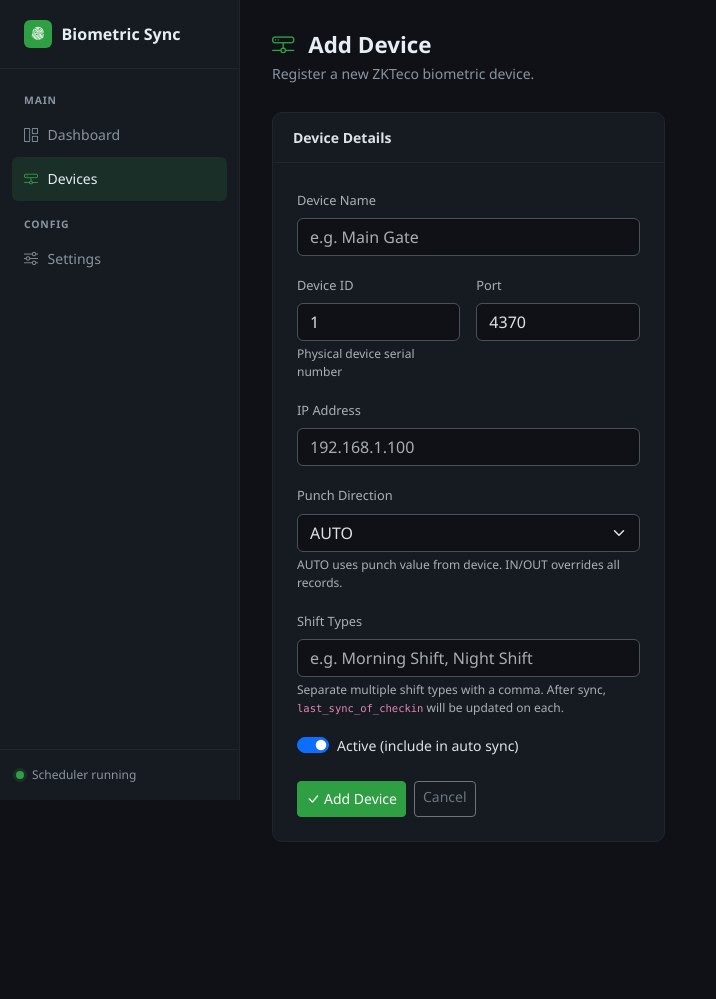
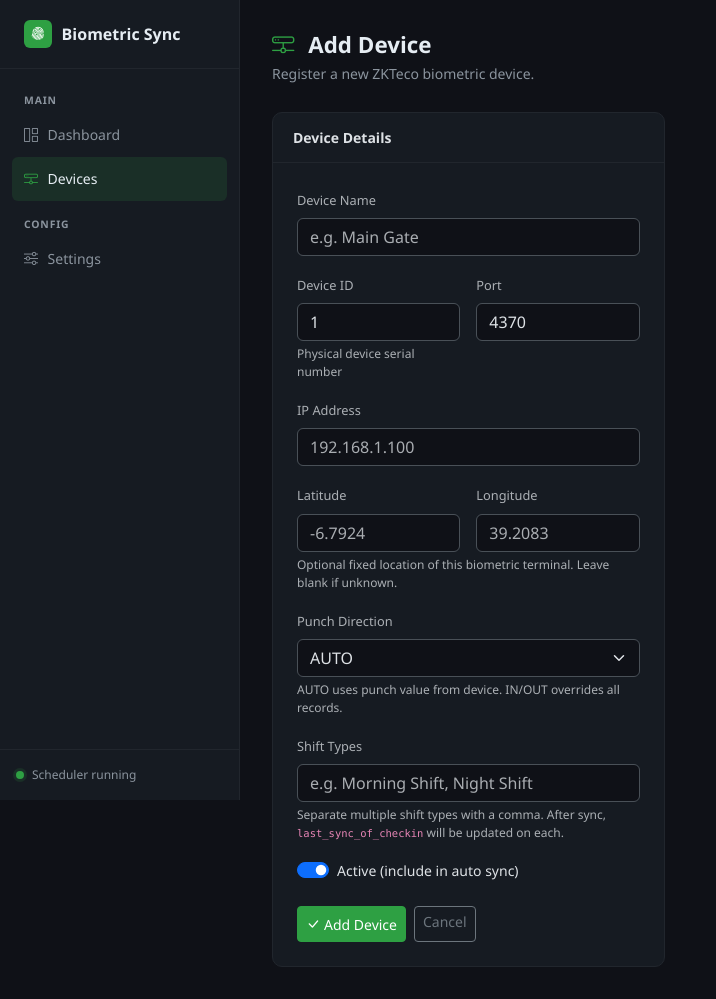
Before and after one commit to Aakvatech-Limited/biometric, a Flask app: page /devices/new in a window 1280 px wide. Shown: the whole page, without its empty margins (0-716 px from the left). Before the commit the page ends 842 px from the top, so only its background shows below. Run offline with Flask 3, Linux system fonts and the light colour scheme.

Commit message:
feat: add optional device coordinate fields

```diff
--- a/app/templates/device_form.html
+++ b/app/templates/device_form.html
@@ -62,6 +62,23 @@
               value="{{ device.ip_address if device else '' }}">
           </div>
           {% endif %}
+          <div class="row g-3 mb-3">
+            <div class="col">
+              <label class="form-label text-muted" style="font-size:0.8rem">Latitude</label>
+              <input type="number" step="any" min="-90" max="90" name="latitude" class="form-control"
+                placeholder="-6.7924"
+                value="{{ device.latitude if device and device.latitude is not none else request.form.get('latitude', '') }}">
+            </div>
+            <div class="col">
+              <label class="form-label text-muted" style="font-size:0.8rem">Longitude</label>
+              <input type="number" step="any" min="-180" max="180" name="longitude" class="form-control"
+                placeholder="39.2083"
+                value="{{ device.longitude if device and device.longitude is not none else request.form.get('longitude', '') }}">
+            </div>
+            <div class="form-text" style="font-size:0.75rem">
+              Optional fixed location of this biometric terminal. Leave blank if unknown.
+            </div>
+          </div>
           <div class="mb-3">
             <label class="form-label text-muted" style="font-size:0.8rem">Punch Direction</label>
             <select name="punch_direction" class="form-select">
```
